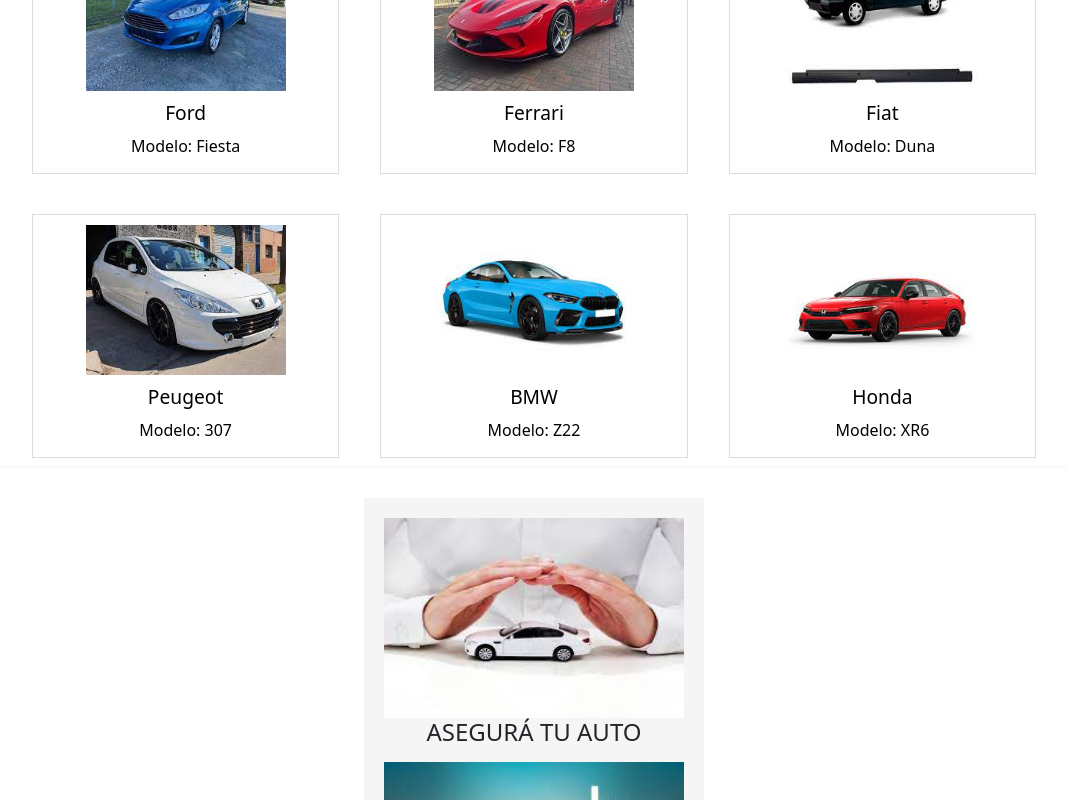
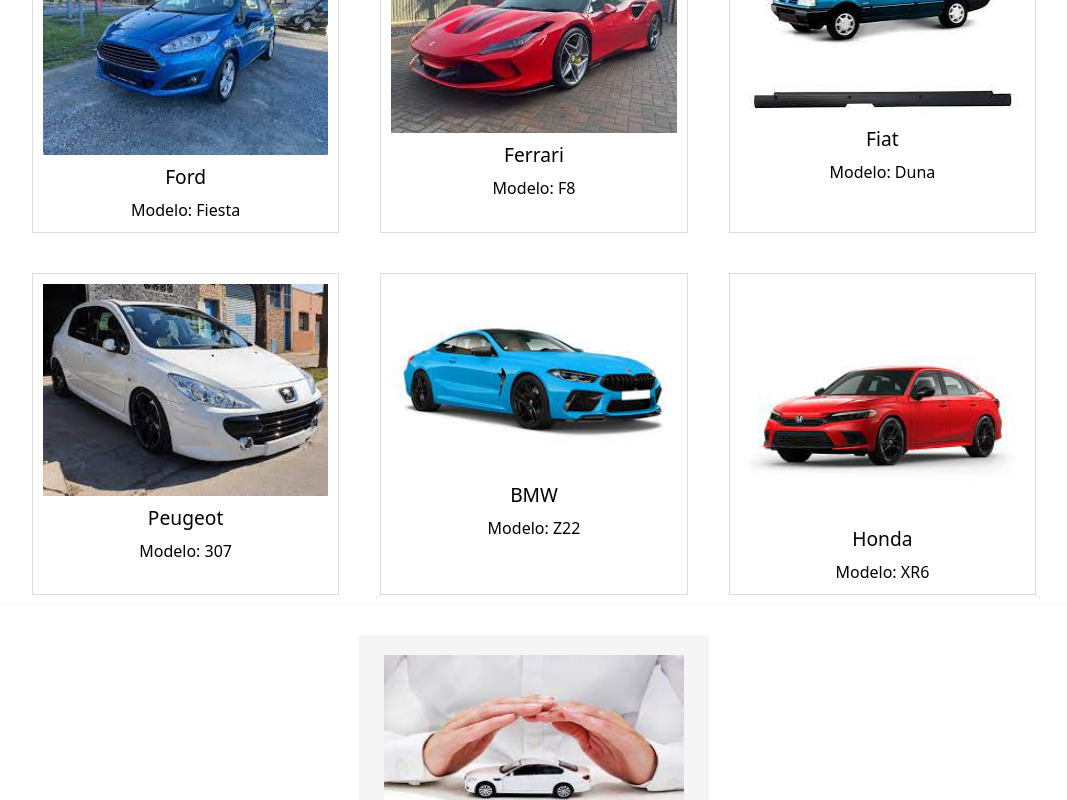
Before and after one commit to Ramiroaya/CarShop, a React (Create React App) app in the folder client/: page /vistas in a window 1280 px wide. Shown: the part 1180-1980 px from the top of the page, without its empty margins (106-1173 px from the left). Built offline with nearby package versions, Linux system fonts and the light colour scheme.

Commit message:
cambio en estilos

```diff
--- a/client/src/css/detalles.css
+++ b/client/src/css/detalles.css
@@ -34,8 +34,8 @@
 }
 
 .car-item img {
-  width: 200px; /* Establece el ancho deseado para las imágenes */
-  height: 150px; /* Establece la altura deseada para las imágenes */
+  width: 500px; /* Establece el ancho deseado para las imágenes */
+  height: 200px; /* Establece la altura deseada para las imágenes */
 }
 
 .car-item h3 {
--- a/client/src/css/detalles2.css
+++ b/client/src/css/detalles2.css
@@ -1,44 +1,34 @@
-/* Estilos para el contenedor principal */
+/* Estilos compartidos para el contenedor principal */
 .detalle-container {
   text-align: center;
   padding: 100px;
   background-color: #f4f4f4; /* Cambia el color de fondo según tus preferencias */
+
 }
 
-  /* Estilos para el botón de Regresar */
-  button {
-    background-color: #007bff;
-    color: #fff;
-    border: none;
-    padding: 10px 15px;
-    font-size: 1rem;
-    cursor: pointer;
-  }
 
-  button:hover {
-    background-color: #0056b3;
-  }
 
-  /* Estilos para los elementos de detalles del automóvil */
-  h2 {
-    font-size: 1.5rem;
-    margin-bottom: 15px;
-  }
 
-  p {
+/* Estilos compartidos para los elementos de detalles del automóvil */
+.detalle-container h2,
+.detalle-container p {
   font-size: 1.2rem;
   margin: 5px 0;
 }
 
-  /* Estilos para la imagen del automóvil */
-  .detalle-container img {
+/* Estilos compartidos para la imagen del automóvil */
+.detalle-container img,
+.car-item img {
   display: block;
   margin: 0 auto; /* Esto centrará la imagen horizontalmente */
   max-width: 100%; /* Asegura que la imagen no sea más ancha que el contenedor */
   height: auto;
+  max-height: 800px; /* Establece una altura máxima para las imágenes */
 }
 
-  .detalle-container button {
+/* Estilos compartidos para el botón */
+.detalle-container button,
+.car-item button {
   background-color: #007bff;
   color: #fff;
   border: none;
@@ -48,10 +38,7 @@
   margin: 20px 0; /* Espacio entre el botón y otros elementos */
 }
 
+/* Estilo adicional para el botón de detalles específicos del automóvil */
 .detalle-container button:hover {
   background-color: #0056b3;
 }
-  .car-item img {
-    width: 200px; /* Establece el ancho deseado para las imágenes */
-    height: 150px; /* Establece la altura deseada para las imágenes */
-  }
```
Lines whose indentation alone changed are shown as unchanged.
